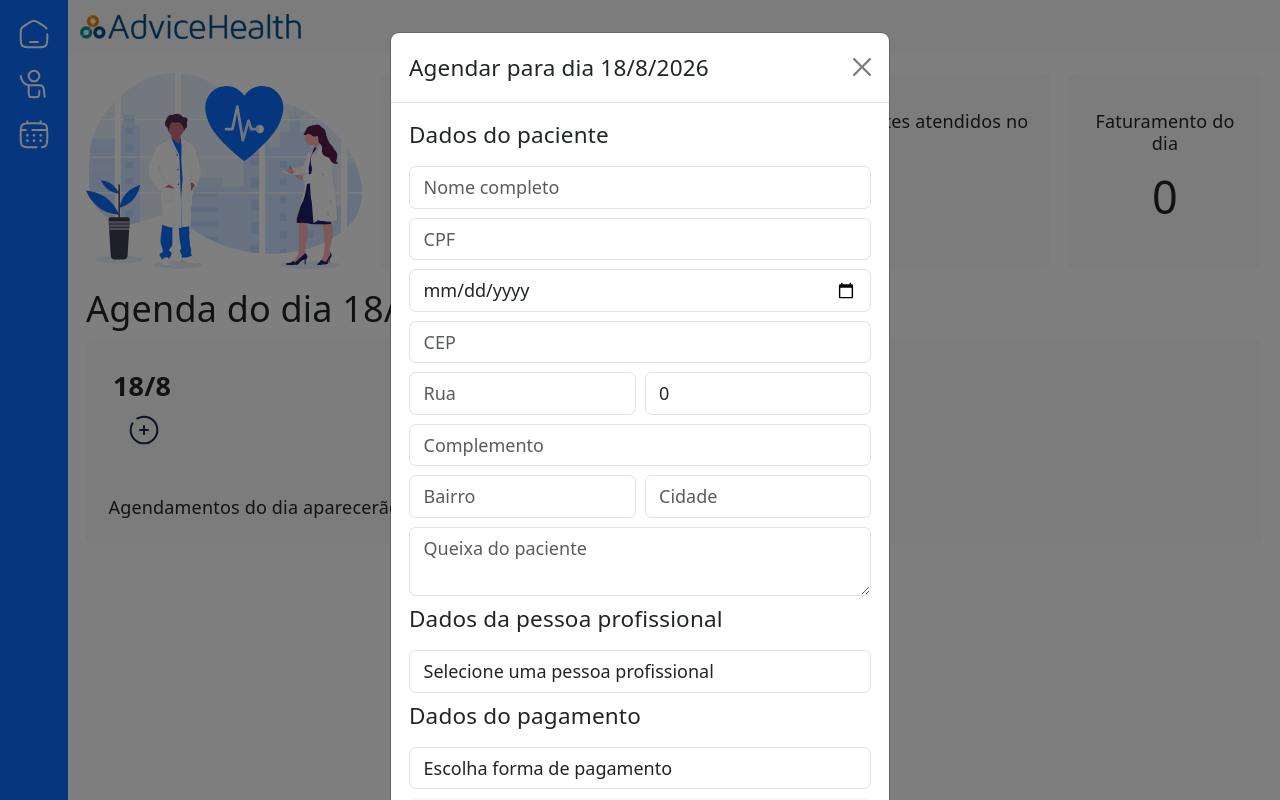
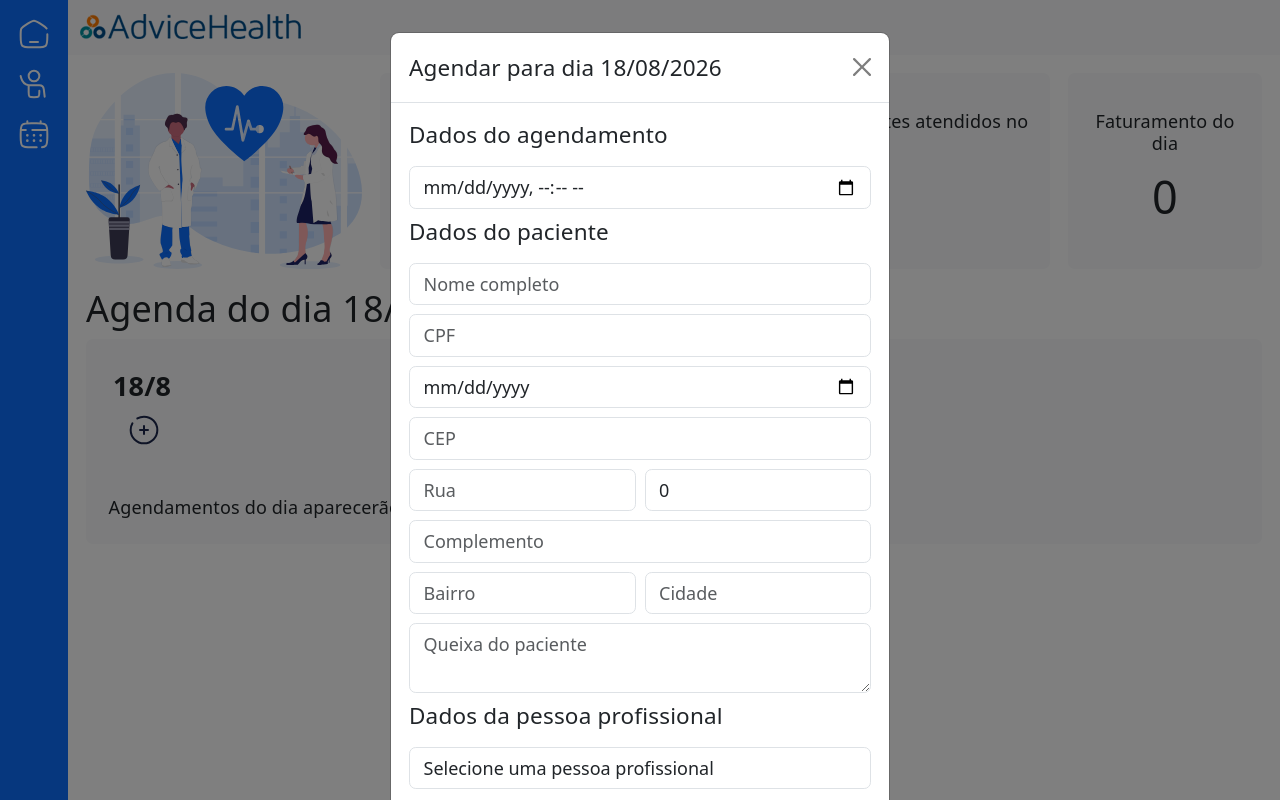
Before and after one commit to lauravivan/advice-health-teste, a React (Vite) app: page / in a window 1280 px wide. Both pictures are taken after a click on the button 143 px from the left and 430 px from the top of the page. Built offline with nearby package versions, Linux system fonts and the light colour scheme.

Commit message:
fix: add schedule time, adjust formatDateToString function

```diff
--- a/src/components/Dates.tsx
+++ b/src/components/Dates.tsx
@@ -1,4 +1,4 @@
-import { getSafeDate } from "@/helpers/date";
+import { formatDateToString, getSafeDate } from "@/helpers/date";
 import useProfessionalStore from "@/store/professionalStore";
 import useScheduleStore from "@/store/scheduleStore";
 import CheckIcon from "./icons/Check";
@@ -66,6 +66,12 @@ const Dates = ({ date }: { date: Date }) => {
                         {getProfessional(s.professional)?.fullName}
                       </span>
                     </div>
+                    <div className="d-flex gap-2">
+                      <span className="fs-6">Hora da consulta</span>
+                      <span className="fw-bold">
+                        {formatDateToString(new Date(s.date)).time}
+                      </span>
+                    </div>
                   </div>
                   <div className="d-flex gap-1">
                     <button
--- a/src/helpers/date.ts
+++ b/src/helpers/date.ts
@@ -1,8 +1,13 @@
+import { format } from "date-fns";
+
 export const formatDateToString = (date: Date | null | undefined) => {
-  if (!date) return `0/0/0000`;
-  return `${date.getDate()}/${date.getMonth() + 1}/${date.getFullYear()}`;
+  const dateFormatted = format(date ?? new Date(), "dd/MM/yyyy HH:mm");
+  return {
+    fullDate: dateFormatted,
+    day: dateFormatted.substring(0, 10),
+    time: dateFormatted.substring(10, 16),
+  };
 };
-
 
 export const getSafeDate = (date: Date) => {
   const validDate = new Date(date);
@@ -18,9 +23,9 @@ export const getSafeDate = (date: Date) => {
     ? new Date(
         validDate.getUTCFullYear(),
         validDate.getUTCMonth(),
-        validDate.getUTCDate()
+        validDate.getUTCDate(),
       )
     : validDate;
 
   return safeDate;
-}
+};
--- a/src/pages/home/Dashboard.tsx
+++ b/src/pages/home/Dashboard.tsx
@@ -43,7 +43,7 @@ const Dashboard = () => {
         </div>
       </div>
       <div className="flex-fill">
-        <h2>Agenda do dia {formatDateToString(currentDate)}</h2>
+        <h2>Agenda do dia {formatDateToString(currentDate).day}</h2>
         <div className="bg-light p-1 rounded d-flex flex-column gap-2 overflow-auto">
           <Dates date={currentDate} />
         </div>
--- a/src/pages/schedule/AddEditSchedule.tsx
+++ b/src/pages/schedule/AddEditSchedule.tsx
@@ -29,7 +29,7 @@ const AddEditSchedule = ({
     resolver: zodResolver(scheduleSchema),
     defaultValues: editMode
       ? {
-          date: formatDateToString(selectedDate),
+          date: formatDateToString(selectedDate).fullDate,
 
           professional: schedule?.professional,
 
@@ -55,7 +55,9 @@ const AddEditSchedule = ({
             // installments: schedule?.paymentInfo.installments,
           },
         }
-      : {},
+      : {
+          date: formatDateToString(selectedDate).fullDate,
+        },
   });
 
   const handleCEP = async (CEP: string) => {
@@ -94,7 +96,7 @@ const AddEditSchedule = ({
               <h5 className="modal-title">
                 {editMode
                   ? `Editar agendamento`
-                  : `Agendar para dia ${formatDateToString(selectedDate)}`}
+                  : `Agendar para dia ${formatDateToString(selectedDate).day}`}
               </h5>
 
               <button
@@ -109,6 +111,22 @@ const AddEditSchedule = ({
                 className="d-flex flex-column gap-2 has-validation"
                 onSubmit={handleSubmit(onSubmit)}
               >
+                <div className="d-flex flex-column gap-2">
+                  <h5>Dados do agendamento</h5>
+                  <div className="input-group has-validation">
+                    <input
+                      className="form-control"
+                      id="schedule-datetime"
+                      type="datetime-local"
+                      {...register("date")}
+                    />
+                    {errors.date?.message && (
+                      <div className="invalid-feedback">
+                        {errors.date.message}
+                      </div>
+                    )}
+                  </div>
+                </div>
                 <div className="d-flex flex-column gap-2">
                   <h5>Dados do paciente</h5>
                   <div className="input-group has-validation">
```
